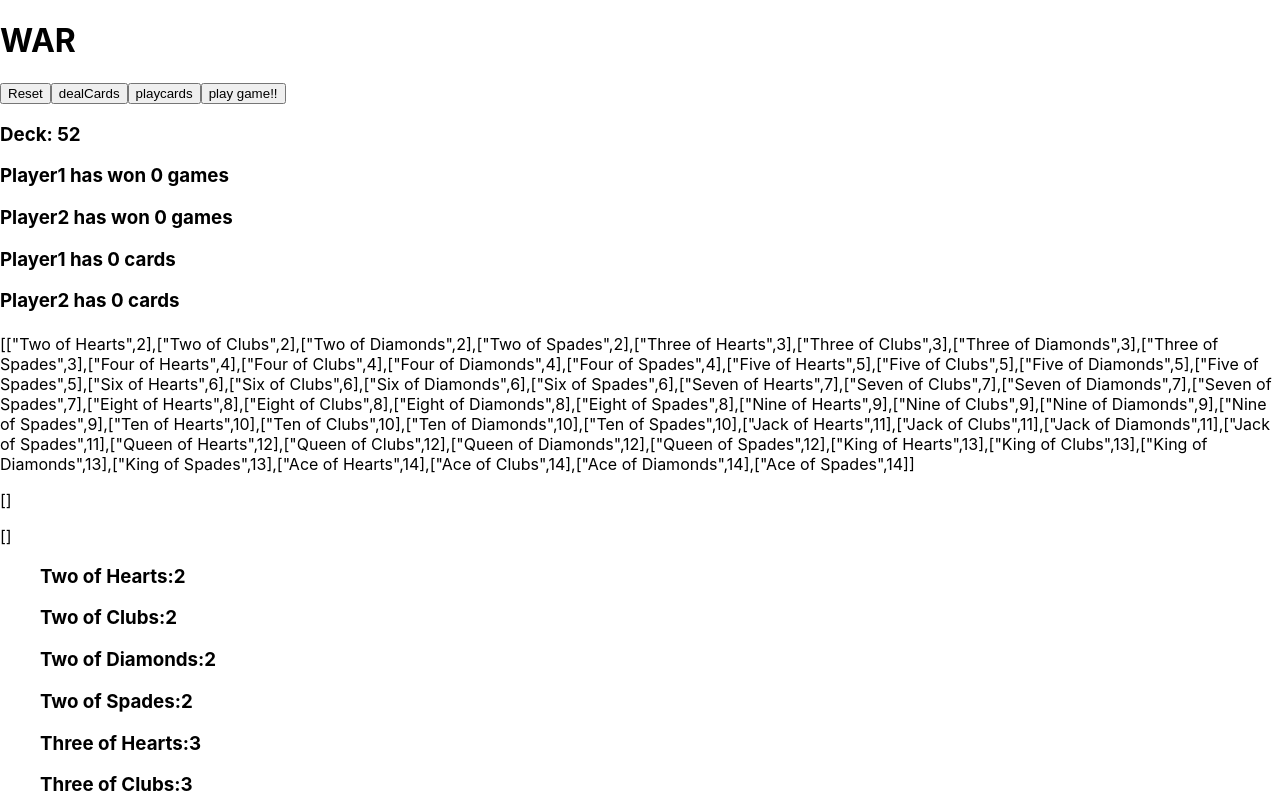
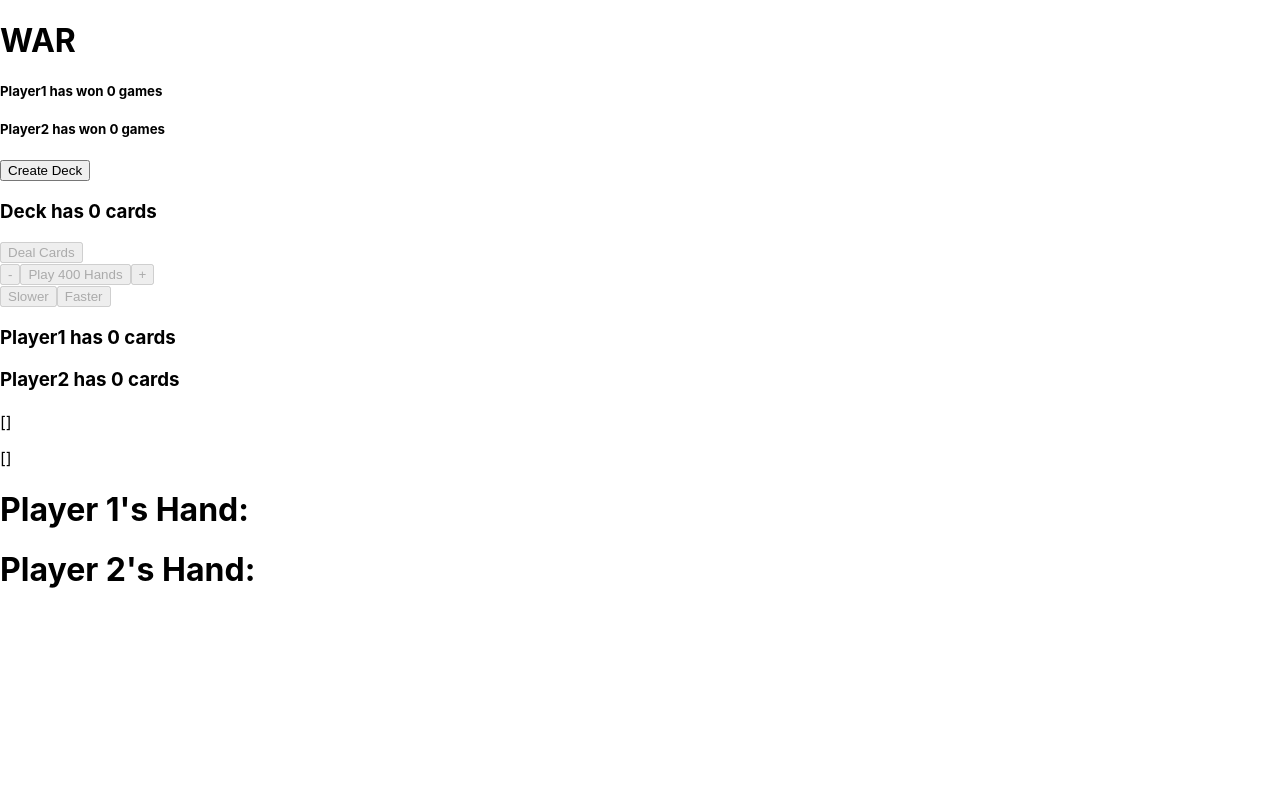
Before and after one commit to mordes89/wargame, a React (Create React App) app: page / in a window 1280 px wide. Shown: the top 800 px of the page. Built offline with nearby package versions, Linux system fonts and the light colour scheme.

Commit message:
frontend game works

```diff
--- a/src/game_hooks.jsx
+++ b/src/game_hooks.jsx
@@ -9,55 +9,57 @@ const GameHooks = () => {
    const [player2_hand, setPlayer2_hand] = useState([]);
    const [cards_to_be_won, setCards_to_be_won] = useState([]);
    const [play, setPlay] = useState(false);
-   const [speed, setSpeed] = useState(2000);
    const [game_on, setGame_on] = useState(false);
+   const [war, setWar] = useState(false);
    const [player1_wins, setPlayer1_wins] = useState(0);
    const [player2_wins, setPlayer2_wins] = useState(0);
+   const [num_of_hands, setNum_of_hands] = useState(400);
+   const [speed, setSpeed] = useState(30);
 
+   // Using useRef hook to keep track of the current values
+   // of variables when referencing them within functions.
    const deckRef = useRef([]);
+   const game_onRef = useRef(false);
+   const warRef = useRef(false);
    const player1_handRef = useRef([]);
    const player2_handRef = useRef([]);
    const cards_to_be_wonRef = useRef([]);
+   const num_of_handsRef = useRef(400);
+   const speedRef = useRef(30);
 
    deckRef.current = deck;
+   game_onRef.current = game_on;
+   warRef.current = war;
    player1_handRef.current = player1_hand;
    player2_handRef.current = player2_hand;
    cards_to_be_wonRef.current = cards_to_be_won;
+   num_of_handsRef.current = num_of_hands;
+   speedRef.current = speed;
 
-   // useEffect(() => {
-   //    console.log('useEffect');
-   //    // setDeck2([deck])
-   //    // console.log('deck2',deck2);
-   // },[deck])
+   const sleep = (time) => {
+      return new Promise((resolve) => {
+         setTimeout(resolve, time)
+      })
+    };
 
-
-   const createDeck = new Promise((res, rej) => {
-      // Create a new deck
-      if (deck.length < 52 && player1_hand.length === 0 && player2_hand.length === 0){
-         let suits = ["Hearts", "Clubs", "Diamonds", "Spades"]
-         let values = [["Two", 2], ["Three", 3], ["Four", 4], ["Five", 5], ["Six", 6], ["Seven", 7], ["Eight", 8], ["Nine", 9], ["Ten", 10], ["Jack", 11], ["Queen", 12], ["King", 13], ["Ace", 14]]
+   // Function that creates the deck:
+   const createDeck = () => {
+         if (deck.length < 52 && player1_hand.length === 0 && player2_hand.length === 0) {
+            let suits = ["Hearts", "Clubs", "Diamonds", "Spades"];
+            let values = [["Two", 2], ["Three", 3], ["Four", 4], ["Five", 5], ["Six", 6], ["Seven", 7], ["Eight", 8], ["Nine", 9], ["Ten", 10], ["Jack", 11], ["Queen", 12], ["King", 13], ["Ace", 14]];
             for (let i = 0; i < values.length; i++) {
                for (let j = 0; j < suits.length; j++) {
-               setDeck((d) => [...d, [`${values[i][0]} of ${suits[j]}`, values[i][1]]])
+                  setDeck((d) => [...d, [`${values[i][0]} of ${suits[j]}`, values[i][1]]]);
                }
             }
-         console.log('deck created within dealcards()');
-         console.log('deck',deck);
-         if (deck.length === 52){
-            res(deck)
       }
    }
-
-   })
 
 
 
    const dealCards = () => {
       if (player1_hand.length === 0 && player2_hand.length === 0){
 
-         // Deal the cards from the deck to both players
-         //continue dealing as long as there are still cards in the deck
-         //setTimeout(() => {
          for (let i = 0; i<52; i++){
             //find the index of a random card in the deck
             let random_card = Math.floor(Math.random()*deckRef.current.length);
@@ -74,13 +76,25 @@ const GameHooks = () => {
                setPlayer2_hand((hand2) => [...hand2, card2])
             }
          }
-         //}, speed)
       }
-      // console.log('player1_hand',player1_hand);
-      // console.log('player2_hand',player2_hand);
-      // console.log('deck',deck);
-      // res(player1_hand, player2_hand)
-   }//)
+
+   }
+
+   const setNumHandsToBePlayed = (action) => {
+      if (action === '+'){
+         setNum_of_hands(num_of_handsRef.current+5)
+      } else if (num_of_handsRef.current > 50){
+         setNum_of_hands(num_of_handsRef.current-5)
+      }
+   }
+
+   const adjustSpeed = (action) => {
+      if (action === 'Slower'){
+         setSpeed(speedRef.current+10)
+      } else if (speedRef.current > 11){
+         setSpeed(speedRef.current-10)
+      }
+   }
 
 
 
@@ -91,82 +105,104 @@ const GameHooks = () => {
          setGame_on(false);
          // Increment winner's tally in Database
          setPlayer2_wins((prev) => prev+1)
+         console.log('player2_winning hand',player2_handRef.current);
+         console.log('player1_losing hand',player1_handRef.current);
          reset();
-         console.log('player1_hand',player1_hand);
-         console.log('player2_hand',player2_hand);
-         return
+         return true
       } else if (player2_handRef.current.length < n){
          console.log('Player 1 won the game');
          alert('Player 1 won the game');
          setGame_on(false);
          // Increment winner's tally in Database
          setPlayer1_wins((prev) => prev+1)
+         console.log('player1_winning hand',player1_handRef.current);
+         console.log('player2_losing hand',player2_handRef.current);
          reset();
-         console.log('player1_hand',player1_hand);
-         console.log('player2_hand',player2_hand);
-         return
+         return true
       }
-      setGame_on(()=>true)
+      setGame_on(true)
       console.log('check_winner()');
+      return false
    }
 
-   const playcards = () => {
-      // check_winner(1);
-      // console.log('p1',player1_hand[0]);
-      // console.log('p2',player2_hand[0]);
-      // console.log('cards_to_be_won', cards_to_be_won);
-      if (player1_handRef.current.length + player2_handRef.current.length === 52){
+   const playcards = async () => {
+      if (game_onRef.current){
+
          if (player1_handRef.current[0][1] > player2_handRef.current[0][1]){
+            setWar(false);
             console.log('player1 wins');
 
-            let card1 = player1_hand.splice(0, 1)[0];
-            let card2 = player2_hand.splice(0, 1)[0];
+            let card1 = player1_handRef.current.splice(0, 1)[0];
+            let card2 = player2_handRef.current.splice(0, 1)[0];
+            await sleep(speedRef.current)
 
-            setPlayer2_hand((oldHand2)=> player2_hand)
-            setPlayer1_hand((oldHand1)=> [...player1_hand, card1, card2])
-
+            setPlayer2_hand((oldHand2)=> player2_handRef.current)
+            setPlayer1_hand((oldHand1)=> [...player1_handRef.current, card1, card2])
+            // setPlayer1_hand((oldHand1)=> [...player1_handRef.current, card2])
+            console.log('cards_to_be_wonRef player1 wins',cards_to_be_wonRef.current);
             while (cards_to_be_wonRef.current.length > 0){
-               let card = cards_to_be_won.splice(0, 1)[0];
-               setCards_to_be_won((oldCTBW)=> cards_to_be_won)
-               setPlayer1_hand((oldHand1) => [...oldHand1, card])
+               let card = cards_to_be_wonRef.current.splice(0, 1)[0];
+               setCards_to_be_won((oldCTBW) => cards_to_be_wonRef.current)
+               if (!player1_handRef.current.includes(card)){
+                  setPlayer1_hand((oldHand1) => [...player1_handRef.current, card])
                }
+            }
+            setGame_on(true);
          } else if (player1_handRef.current[0][1] < player2_handRef.current[0][1]){
-            console.log('player1_handRef.current', player1_handRef.current);
-            console.log('player2_handRef.current', player2_handRef.current);
+            // console.log('player1_handRef.current', player1_handRef.current);
+            // console.log('player2_handRef.current', player2_handRef.current);
+            setWar(false);
             console.log('player2 wins');
 
-            let card1 = player1_hand.splice(0, 1)[0];
-            let card2 = player2_hand.splice(0, 1)[0];
+            let card1 = player2_handRef.current.splice(0, 1)[0];
+            let card2 = player1_handRef.current.splice(0, 1)[0];
+            await sleep(speedRef.current)
 
-            setPlayer1_hand((oldHand1)=> player1_hand)
-            setPlayer2_hand((oldHand2)=> [...player2_hand, card1, card2])
+            setPlayer1_hand((oldHand1)=> player1_handRef.current)
+            setPlayer2_hand((oldHand2)=> [...player2_handRef.current, card1, card2])
+            // setPlayer2_hand((oldHand2)=> [...player2_handRef.current, card2])
+            console.log('cards_to_be_wonRef player2 wins',cards_to_be_wonRef.current);
+            while (cards_to_be_wonRef.current.length > 0){
+               let card = cards_to_be_wonRef.current.splice(0, 1)[0];
+               setCards_to_be_won((oldCTBW) => cards_to_be_wonRef.current)
+               if (!player2_handRef.current.includes(card)){
+                  setPlayer2_hand((oldHand2) => [...player2_handRef.current, card])
+               }
+            }
+            setGame_on(true);
+         } else {
+            console.log('war!');
+            setWar(true)
+            if (warRef.current && !check_winner(3)){
+               // for(let i = 0; i < 2; i++){
+                  let [card1, card2] = player1_handRef.current.splice(0, 2);
+                  let [card3, card4] = player2_handRef.current.splice(0, 2);
+                  // let card2 = player2_handRef.current.splice(0, 1)[0];
+                  await sleep(speedRef.current)
 
-            while (cards_to_be_wonRef.current.length > 0){
-               let card = cards_to_be_won.splice(0, 1)[0];
-               setCards_to_be_won((oldCTBW)=> cards_to_be_won)
-               setPlayer2_hand((oldHand2) => [...oldHand2, card])
+                  setPlayer1_hand((h1)=> player1_handRef.current)
+                  setPlayer2_hand((h2)=> player2_handRef.current)
+                  await sleep(speedRef.current)
+                  console.log('cards_to_be_wonRef 1',cards_to_be_wonRef.current);
+                  if (!cards_to_be_wonRef.current.includes(card1)){
+                     setCards_to_be_won((oldCTBW) => [...cards_to_be_wonRef.current, card1, card2, card3, card4])
+                     console.log('cards_to_be_wonRef 2',cards_to_be_wonRef.current);
                   }
-         } else {
-            console.log('war');
-            if (!check_winner(3)){
-               for(let i = 0; i < 2; i++){
-                  let card1 = player1_hand.splice(0, 1)[0];
-                  let card2 = player2_hand.splice(0, 1)[0];
-
-                  setPlayer1_hand((h1)=> player1_hand)
-                  setPlayer2_hand((h2)=> player2_hand)
-
-                  setCards_to_be_won((oldCTBW) => [...oldCTBW, card1, card2])
-               }
+               // }
+               setGame_on(true);
+               await sleep(speedRef.current)
                playcards();
             }
          }
-      }
-      // console.log('playCards');
-      // console.log('player1_hand',player1_hand);
-      // console.log('player2_hand',player2_hand);
+         await sleep(speedRef.current)
+         console.log('player1_handRef end of playcards',player1_handRef.current);
+         console.log('player2_handRef end of playcards',player2_handRef.current);
+         console.log('cards_to_be_wonRef end of playcards',cards_to_be_wonRef.current);
 
       }
+
+   }
+
 
 
    const reset = () => {
@@ -178,51 +214,101 @@ const GameHooks = () => {
    }
 
 
-   const play_game = () => {
-      console.log('play game');
-      // setGame_on(true);
-      // reset();
-      // dealCards()
-      // await createDeck();
-      // dealCards();
+   const play_game = async () => {
+      game_onRef.current = true
       let i = 0;
-      while (i < 10){
-         // setTimeout(() => {
+      while (i < num_of_handsRef.current && game_onRef.current){
+         await sleep(speedRef.current)
          check_winner(1);
          playcards();
          i++;
-         // }, 1)
       }
    }
 
-   // console.log('deck',deck);
-   console.log('player1_hand',player1_hand);
-   console.log('player2_hand',player2_hand);
-   console.log('cards_to_be_won',cards_to_be_won);
+
+
    return(
       <div>
-         <button onClick={reset}>Reset</button>
-         {/* <button onClick={createDeck}>createDeck</button> */}
-         <button onClick={dealCards}>dealCards</button>
-         <button onClick={playcards}>playcards</button>
-         <button onClick={play_game}>play game!!</button>
+         <h5>{`Player1 has won ${player1_wins} games`}</h5>
+         <h5>{`Player2 has won ${player2_wins} games`}</h5>
+         {/* <button onClick={reset}>Reset</button> */}
+         <button
+            disabled={(deckRef.current.length > 0 ||
+                        player1_handRef.current.length > 0 ||
+                        player2_handRef.current.length > 0) ?
+                        true : false}
+            onClick={createDeck}>
+               Create Deck
+         </button>
+         <h3>{`Deck has ${deck.length} cards`}</h3>
+         <button
+            disabled={deckRef.current.length <= 0 ?
+                        true : false}
+            onClick={dealCards}>
+               Deal Cards
+         </button>
+         <br></br>
+
+         <button
+            disabled={(player1_handRef.current.length <= 0 ||
+                        player2_handRef.current.length <= 0) ?
+                        true : false}
+            onClick={()=>setNumHandsToBePlayed('-')}>
+               -
+         </button>
+         <button
+            disabled={(player1_handRef.current.length <= 0 ||
+                        player2_handRef.current.length <= 0) ?
+                        true : false}
+            onClick={play_game}>
+               {`Play ${num_of_handsRef.current} Hands`}
+         </button>
+         <button
+            disabled={(player1_handRef.current.length <= 0 ||
+                        player2_handRef.current.length <= 0) ?
+                        true : false}
+            onClick={()=>setNumHandsToBePlayed('+')}>
+               +
+         </button>
+         <br></br>
+
+         <button
+            disabled={(player1_handRef.current.length <= 0 ||
+                        player2_handRef.current.length <= 0) ?
+                        true : false}
+            onClick={()=>adjustSpeed('Slower')}>
+               Slower
+         </button>
+         <button
+            disabled={(player1_handRef.current.length <= 0 ||
+                        player2_handRef.current.length <= 0) ?
+                        true : false}
+            onClick={()=>adjustSpeed('Faster')}>
+               Faster
+         </button>
          {/* <Deck/> */}
-         <h3>{`Deck: ${deck.length}`}</h3>
-         <h3>{`Player1 has won ${player1_wins} games`}</h3>
-         <h3>{`Player2 has won ${player2_wins} games`}</h3>
          <h3>{`Player1 has ${player1_hand.length} cards`}</h3>
          <h3>{`Player2 has ${player2_hand.length} cards`}</h3>
          <h1>{player1_hand.length > 0 ? `Player1 plays: ${player1_hand[0][0]}` : null}</h1>
          <h1>{player2_hand.length > 0 ? `Player2 plays: ${player2_hand[0][0]}` : null}</h1>
-         <p>{JSON.stringify(deck)}</p>
+         {/* <p>{JSON.stringify(deck)}</p>           */}
          <p>{JSON.stringify(player1_hand)}</p>
          <p>{JSON.stringify(player2_hand)}</p>
+         <h1>Player 1's Hand:</h1>
          <ul>
-            {deck.map((k) => (
-               <h3 key={`deck-${k}`}>
-                  {k[0]}:
-                  {k[1]}
-               </h3>
+            {player1_handRef.current.map((k) => (
+               <h6 key={`player1-${k}`}>
+                  {k[0]}
+               </h6>
+               )
+            )}
+         </ul>
+         <h1>Player 2's Hand:</h1>
+         <ul>
+            {player2_handRef.current.map((k) => (
+               <h6 key={`player2-${k}`}>
+                  {k[0]}
+               </h6>
                )
             )}
          </ul>
```
Also changed, not shown: 1 other file (tests, documents, lock files or other folders). Lines whose indentation alone changed are shown as unchanged.
